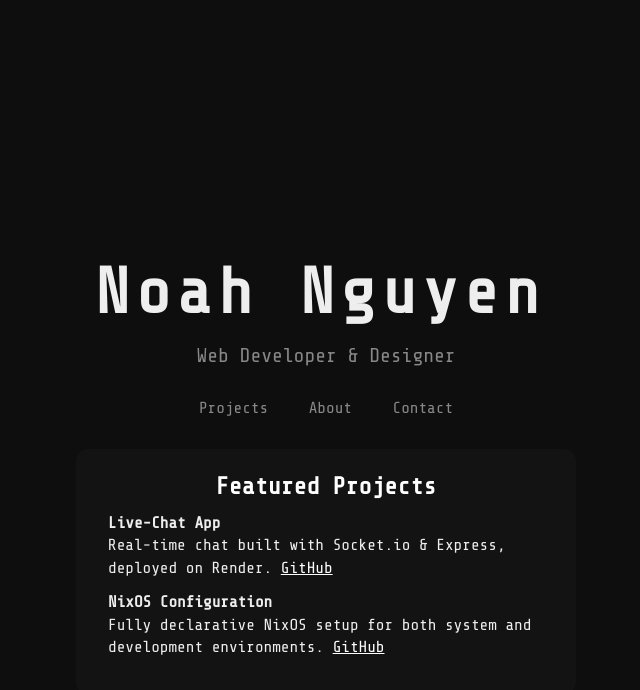
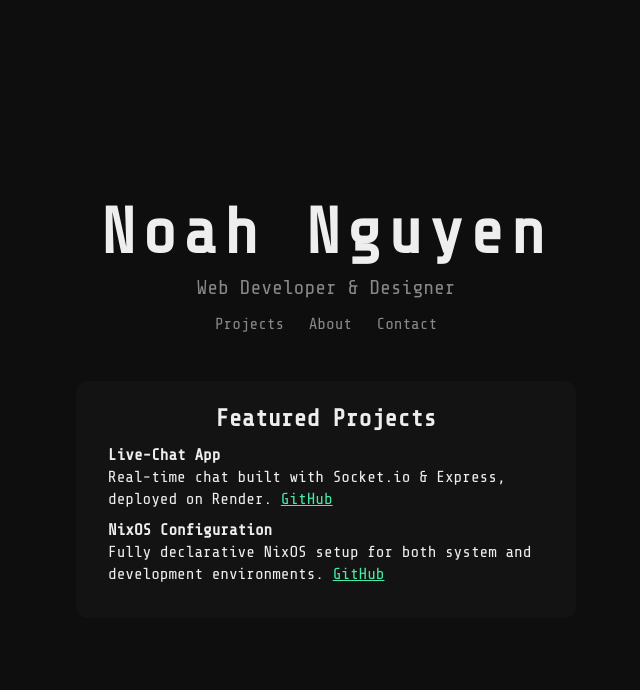
Before and after one commit to nnguyy/portfolio, a plain HTML site: page index.html in a window 1280 px wide. Both pictures are taken after a click on the link "Projects". Shown: the whole page, without its empty margins (314-954 px from the left). Drawn offline with nearby package versions, Linux system fonts and the light colour scheme.

Commit message:
all stuffs

```diff
--- a/index.html
+++ b/index.html
@@ -20,7 +20,7 @@
   <div class="hero-wrapper">
     <div class="hero">
       <div class="title">
-        <h1>Noah Nguyen</h1><span class="cursor"></span>
+        <h1>Noah Nguyen</h1>
       </div>
       <p>Web Developer &amp; Designer</p>
       <nav>
--- a/style.css
+++ b/style.css
@@ -9,18 +9,18 @@
 
 html, body {
   height: 100%;
-  overflow: hidden; /* Disable page scrolling */
+  overflow: hidden;
 }
 
 body {
+  display: flex;
+  flex-direction: column;
+  align-items: center;
+  justify-content: center;
   background: #0e0e0e;
   color: #eee;
   font-family: 'Share Tech Mono', monospace;
-  display: flex;
-  flex-direction: column;
-  align-items: center;
-  justify-content: flex-start; /* start at top */
-  padding-top: 4rem;           /* lift hero up */
+  padding: 2rem;
 }
 
 /* ----------------------------------------
@@ -34,7 +34,7 @@ body {
   align-items: center;
   justify-content: center;
   z-index: 9999;
-  transition: opacity 1.6s ease;
+  transition: opacity 0.6s ease;
 }
 
 #loader.fade-out {
@@ -58,14 +58,17 @@ body {
 /* ----------------------------------------
    HERO
 ---------------------------------------- */
+
 .hero {
   text-align: center;
-  margin-top: 12rem;
+  padding: 1rem;
+  max-width: 600px;
+  width: auto;
+  z-index: 0;
 }
 
 .title {
-  display: flex;
-  justify-content: center;
+  display: inline-flex;
   align-items: center;
   gap: 0.2em;
 }
@@ -73,6 +76,7 @@ body {
 h1 {
   font-size: 4rem;
   letter-spacing: 0.1em;
+  animation: fadeIn 1s ease-in-out;
 }
 
 .cursor {
@@ -83,50 +87,51 @@ h1 {
 }
 
 .hero p {
-  margin-top: 1rem;
+  margin-top: 0.5rem;
   font-size: 1.25rem;
   color: #888;
   animation: fadeIn 2s ease-in-out;
 }
 
 .hero nav {
-  margin-top: 2rem;
+  margin-top: 1rem;
   animation: fadeIn 4.5s ease-in-out;
 }
+
 .hero nav a {
-  margin: 0 1rem;
+  margin: 0 0.5rem;
   text-decoration: none;
   color: #888;
   transition: color 0.3s;
 }
+
 .hero nav a:hover {
   color: #eee;
 }
 
 /* ----------------------------------------
-   STACKED CONTENT SECTIONS
+   SLIDING PANEL
 ---------------------------------------- */
 .content-container {
-  position: relative;    /* establish stacking context */
-  width: 100%;
-  margin-top: 2rem;      /* space below hero */
-  height: 200px;         /* reserve space for the stacked sections */
-  pointer-events: none;
+  position: relative;
+  width: 90%;
+  max-width: 500px;
+  margin-top: 2rem;
+  height: 240px; /* adjust for section height */
 }
 
 .section {
-  position: absolute;    /* stack on top of one another */
+  position: absolute;
   top: 0;
   left: 50%;
   transform: translateX(-50%) translateY(20px);
   opacity: 0;
   transition: opacity 0.4s ease, transform 0.4s ease;
-  background: rgba(20, 20, 20, 0.95);
+  background: rgba(20,20,20,0.95);
   padding: 1.5rem 2rem;
   border-radius: 12px;
-  max-width: 500px;
-  width: 90%;
   text-align: center;
+  width: 100%;
   pointer-events: none;
 }
 
@@ -140,7 +145,6 @@ h1 {
 .section h2 {
   margin-bottom: 0.75rem;
   font-size: 1.5rem;
-  color: #fff;
 }
 
 .section ul {
@@ -148,13 +152,14 @@ h1 {
   text-align: left;
   padding-left: 0;
 }
+
 .section li {
-  margin-bottom: 0.75rem;
+  margin-bottom: 0.5rem;
   line-height: 1.4;
 }
 
 .section a {
-  color: white;
+  color: #4ea;
 }
 
 /* ----------------------------------------
@@ -162,7 +167,7 @@ h1 {
 ---------------------------------------- */
 @keyframes blink {
   0%, 50%    { opacity: 1; }
-  50.01%,100% { opacity: 0; }
+  50.01%,100%{ opacity: 0; }
 }
 
 @keyframes fadeIn {
```
